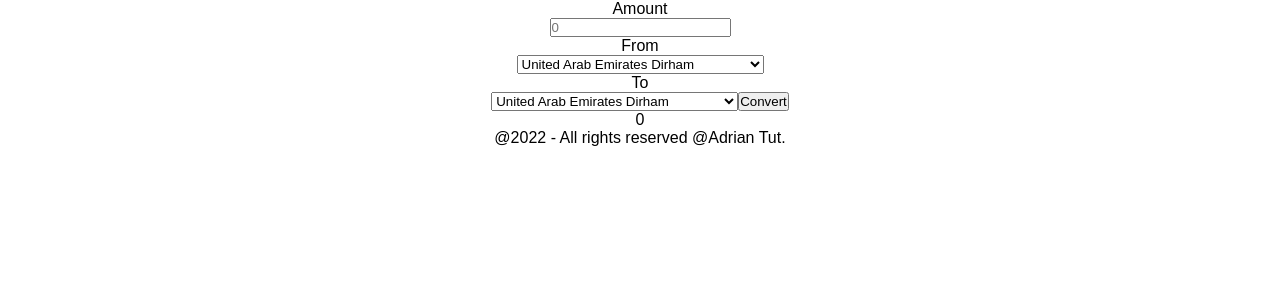
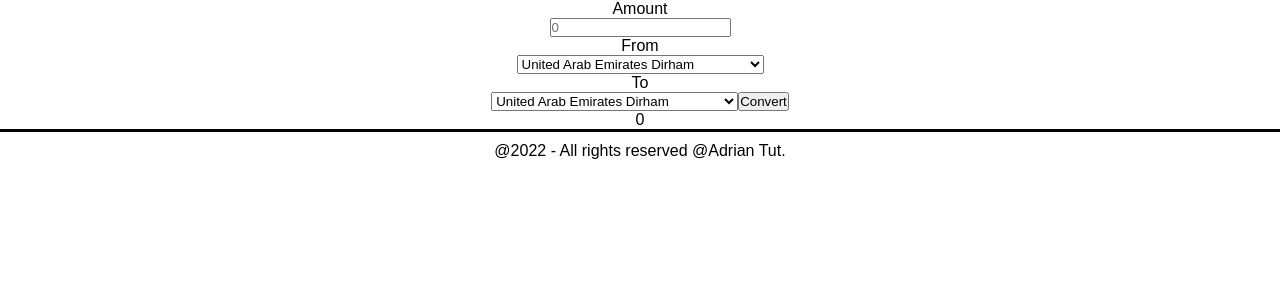
Before and after one commit to Adriantutuianu/currency-converter, a React (Create React App) app: page / in a window 1280 px wide. Shown: the top 300 px of the page. Built offline with nearby package versions, Linux system fonts and the light colour scheme.

Commit message:
Styled footer

```diff
--- a/src/App.css
+++ b/src/App.css
@@ -36,3 +36,12 @@
     transform: rotate(360deg);
   }
 }
+
+footer {
+  display: flex;
+  justify-content: center;
+  align-items: center;
+  height: 40px;
+  font-weight: 500;
+  border-top: 3px solid black;
+}
```
